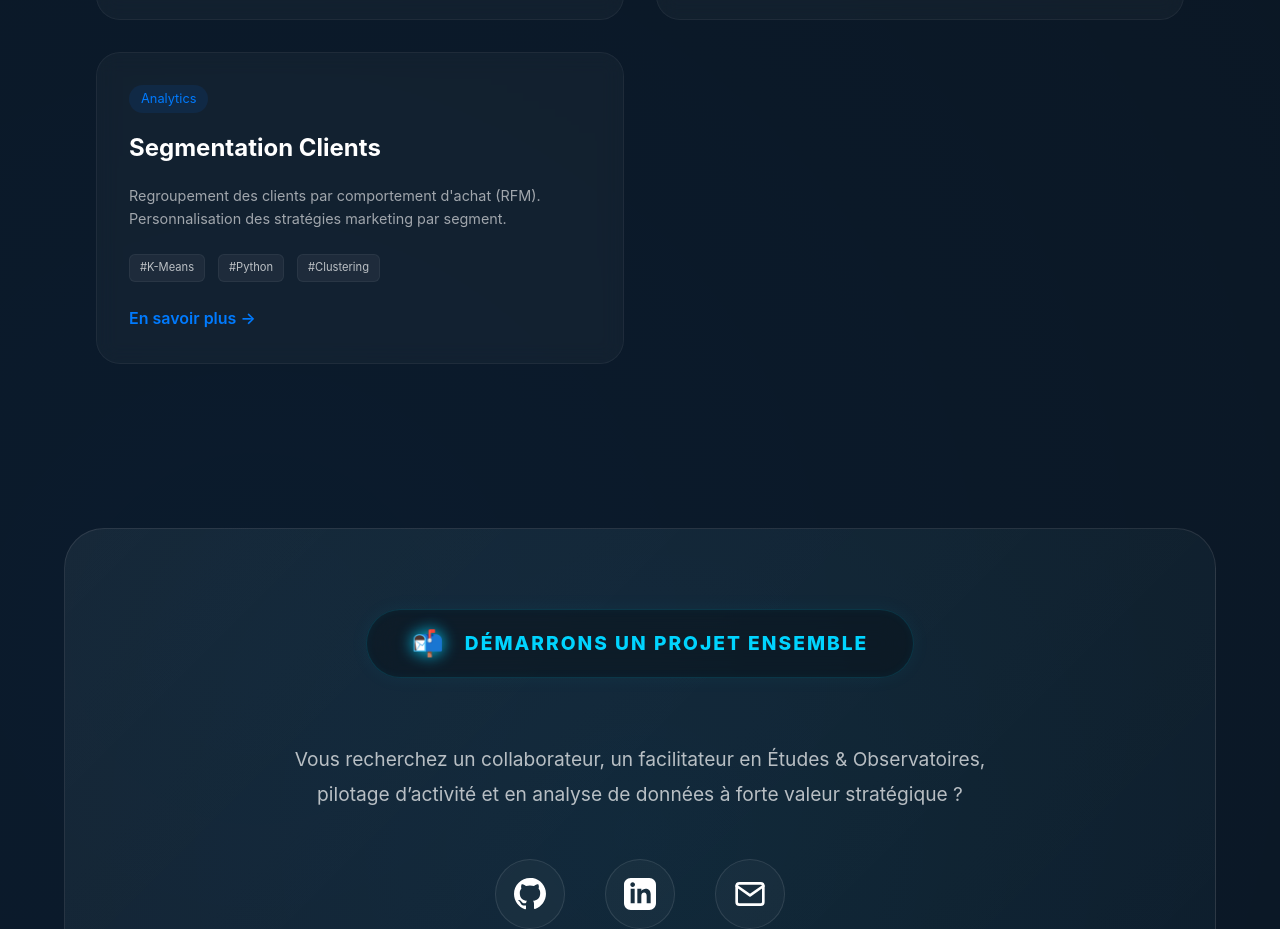
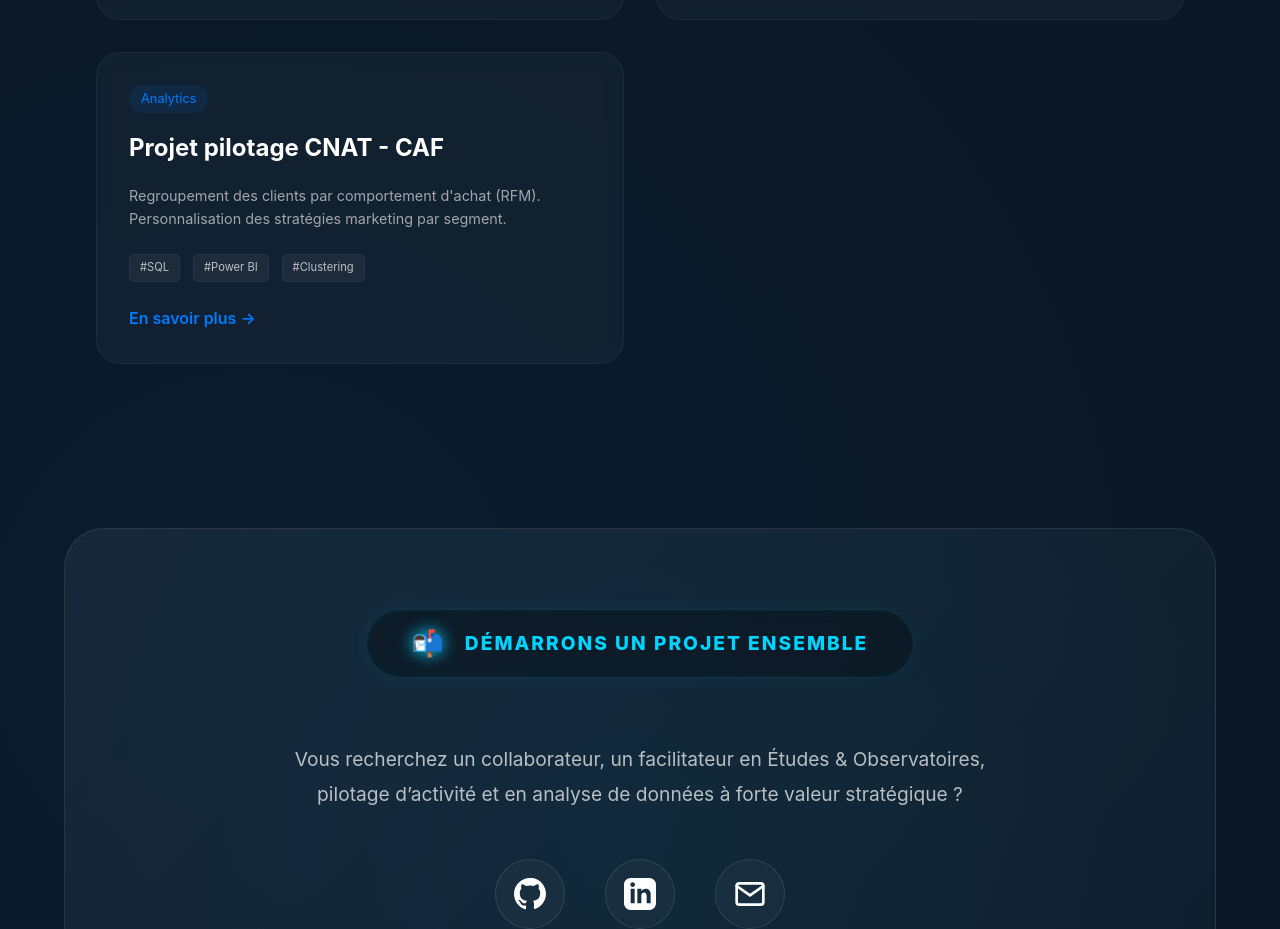
Before and after one commit to WoodyBOR1/Woody-BORGELLA-Portfolio, a React (Vite) app: page / in a window 1280 px wide. Shown: the part 2634-3563 px from the top of the page. Built offline with nearby package versions, Linux system fonts and the light colour scheme.

Commit message:
Mise à jour globale du portfolio et correction syntaxique

```diff
--- a/src/App.jsx
+++ b/src/App.jsx
@@ -53,7 +53,7 @@ const translations = {
           description: "Analyse avancée d’un dataset déséquilibré et création de visualisations exploitables pour optimiser la détection d’anomalies.",
           tags: ["Python", "Pandas", "NumPy", "Matplotlib", "Seaborn", "Scikit-learn", "XGBoost", "Imbalanced-learn"],
           category: "Data Science / Machine Learning",
-         link: "https://woodybor1.github.io/Credit-Card-Fraud-Detection/"
+          link: "https://woodybor1.github.io/Credit-Card-Fraud-Detection/"
         },
         {
           id: 2,
@@ -71,10 +71,11 @@ const translations = {
         },
         {
           id: 4,
-          title: "Segmentation Clients",
+          title: "Projet pilotage CNAT - CAF",
           description: "Regroupement des clients par comportement d'achat (RFM). Personnalisation des stratégies marketing par segment.",
-          tags: ["K-Means", "Python", "Clustering"],
-          category: "Analytics"
+          tags: ["SQL", "Power BI", "Clustering"],
+          category: "Analytics",
+          link: "https://app.powerbi.com/reportEmbed?reportId=4bf4c51a-a0af-4177-9fd2-ca97b800470c&autoAuth=true&ctid=a27be1f9-c44b-47a2-b99e-810261deecb8"
         }
       ]
     },
```
